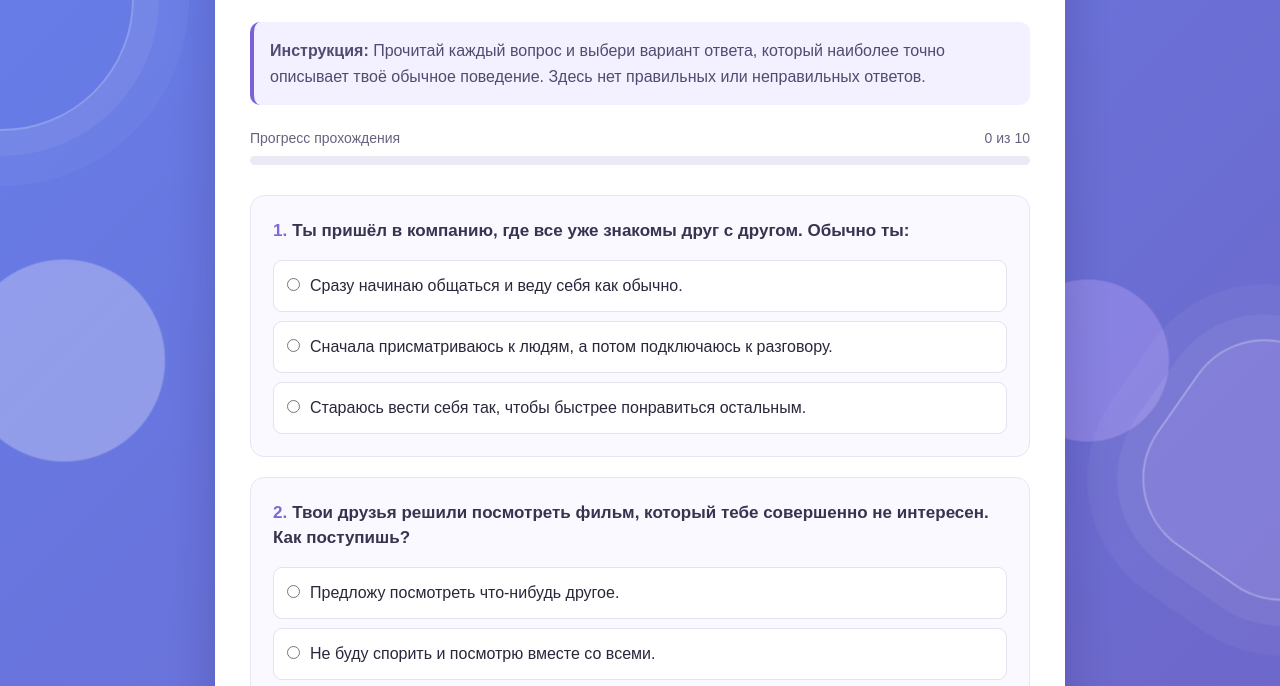
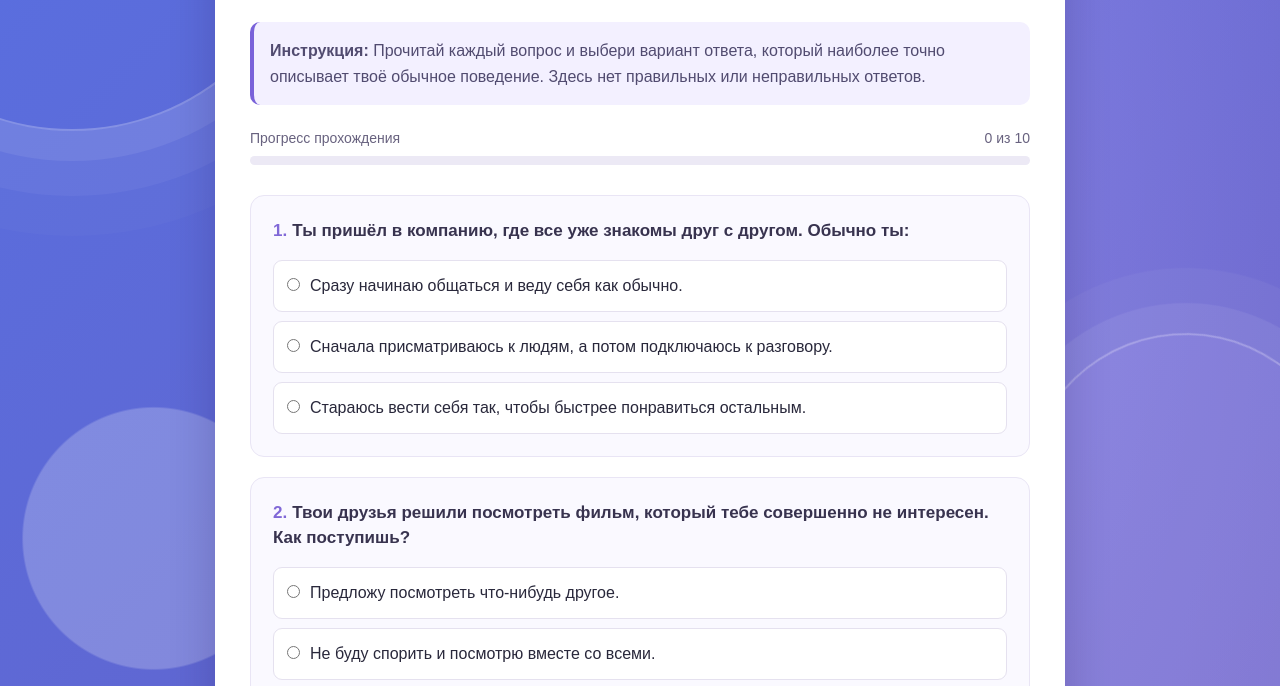
Before and after one commit to IZ-17/conformity-test, a plain HTML site: page index.html in a window 1280 px wide. Shown: the part 173-859 px from the top of the page. Drawn offline with Linux system fonts and the light colour scheme.

Commit message:
Update index.html

```diff
--- a/index.html
+++ b/index.html
@@ -24,16 +24,16 @@
             overflow-x: hidden;
 
             background:
-                radial-gradient(circle at 5% 15%,
-                    rgba(255,255,255,0.28) 0 100px,
-                    transparent 102px),
-                radial-gradient(circle at 95% 80%,
-                    rgba(255,255,255,0.22) 0 140px,
-                    transparent 142px),
-                radial-gradient(circle at 85% 15%,
-                    rgba(190,170,255,0.35) 0 80px,
-                    transparent 82px),
-                linear-gradient(135deg, #667eea, #764ba2);
+                radial-gradient(ellipse at 8% 12%,
+                    rgba(255,255,255,0.24) 0%,
+                    transparent 28%),
+                radial-gradient(ellipse at 92% 85%,
+                    rgba(211,190,255,0.25) 0%,
+                    transparent 30%),
+                radial-gradient(ellipse at 80% 5%,
+                    rgba(160,140,255,0.28) 0%,
+                    transparent 25%),
+                linear-gradient(135deg, #596fe0, #764ba2);
         }
 
         /* ДЕКОРАТИВНЫЕ ФИГУРЫ */
@@ -41,15 +41,19 @@
         body::before {
             content: "";
             position: fixed;
-            width: 260px;
-            height: 260px;
-            top: 5%;
-            left: -130px;
+            width: 380px;
+            height: 380px;
+            top: -130px;
+            left: -140px;
+
             border: 2px solid rgba(255,255,255,0.25);
             border-radius: 50%;
+
             box-shadow:
-                0 0 0 25px rgba(255,255,255,0.06),
-                0 0 0 55px rgba(255,255,255,0.04);
+                0 0 0 30px rgba(255,255,255,0.07),
+                0 0 0 65px rgba(255,255,255,0.045),
+                0 0 0 105px rgba(255,255,255,0.025);
+
             pointer-events: none;
             z-index: 0;
         }
@@ -57,17 +61,20 @@
         body::after {
             content: "";
             position: fixed;
-            width: 230px;
-            height: 230px;
-            bottom: 5%;
-            right: -110px;
-            background: rgba(220,205,255,0.20);
+            width: 320px;
+            height: 320px;
+            bottom: -100px;
+            right: -100px;
+
+            background: rgba(220,205,255,0.17);
             border: 2px solid rgba(255,255,255,0.25);
-            border-radius: 35%;
+            border-radius: 38%;
             transform: rotate(35deg);
+
             box-shadow:
-                0 0 0 25px rgba(255,255,255,0.06),
-                0 0 0 55px rgba(255,255,255,0.04);
+                0 0 0 30px rgba(255,255,255,0.07),
+                0 0 0 65px rgba(255,255,255,0.04);
+
             pointer-events: none;
             z-index: 0;
         }
@@ -284,10 +291,41 @@
             margin-top: 30px;
         }
 
-        /* АДАПТАЦИЯ ДЛЯ ТЕЛЕФОНОВ */
+        /* НАСТРОЙКИ ДЛЯ КОМПЬЮТЕРА */
+
+        @media (min-width: 1000px) {
+            body {
+                background:
+                    radial-gradient(circle at 12% 20%,
+                        rgba(255,255,255,0.22) 0 130px,
+                        transparent 132px),
+                    radial-gradient(circle at 90% 75%,
+                        rgba(255,255,255,0.18) 0 170px,
+                        transparent 172px),
+                    radial-gradient(ellipse at 80% 10%,
+                        rgba(190,170,255,0.30),
+                        transparent 35%),
+                    linear-gradient(135deg, #596fe0, #764ba2);
+            }
+
+            body::before {
+                width: 480px;
+                height: 480px;
+                top: -180px;
+                left: -170px;
+            }
+
+            body::after {
+                width: 420px;
+                height: 420px;
+                bottom: -150px;
+                right: -130px;
+            }
+        }
+
+        /* НАСТРОЙКИ ДЛЯ ТЕЛЕФОНОВ */
 
         @media (max-width: 600px) {
-
             body {
                 padding: 18px 10px;
 
@@ -625,6 +663,11 @@
 
         document.getElementById("result").style.display = "block";
 
+        window.scrollTo({
+            top: 0,
+            behavior: "smooth"
+        });
+
     });
 
     // ПОВТОРНОЕ ПРОХОЖДЕНИЕ ТЕСТА
```
